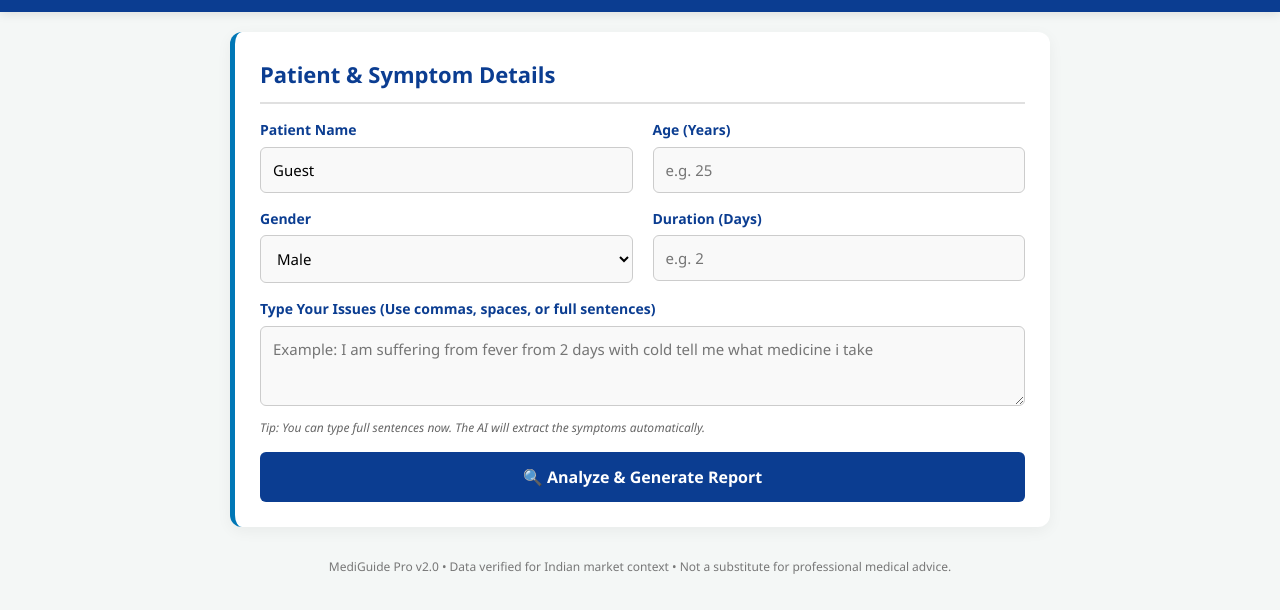
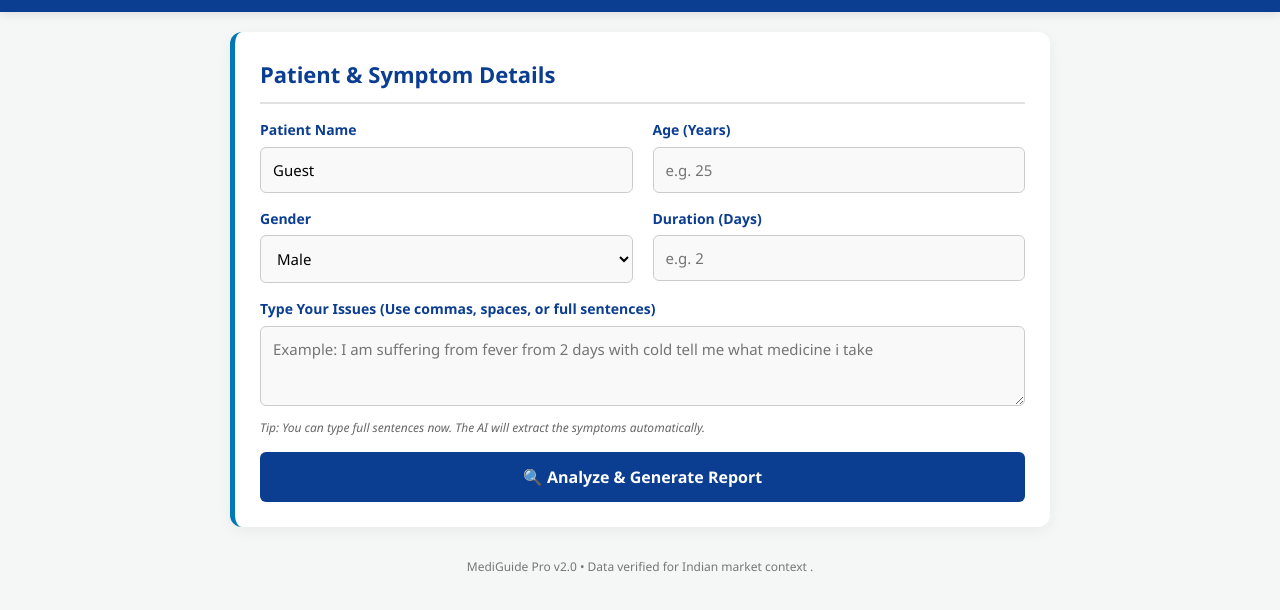
Before and after one commit to 123ihuman/hospital, a plain HTML site: page index.html in a window 1280 px wide. Shown: the part 80-690 px from the top of the page. Drawn offline with Linux system fonts and the light colour scheme.

Commit message:
Update footer text in index.html
Removed the phrase 'Not a substitute for professional medical advice.' from the footer.

```diff
--- a/index.html
+++ b/index.html
@@ -227,7 +227,7 @@
   </div>
 
   <footer>
-    MediGuide Pro v2.0 • Data verified for Indian market context • Not a substitute for professional medical advice.
+    MediGuide Pro v2.0 • Data verified for Indian market context .
   </footer>
 </div>
 
```
